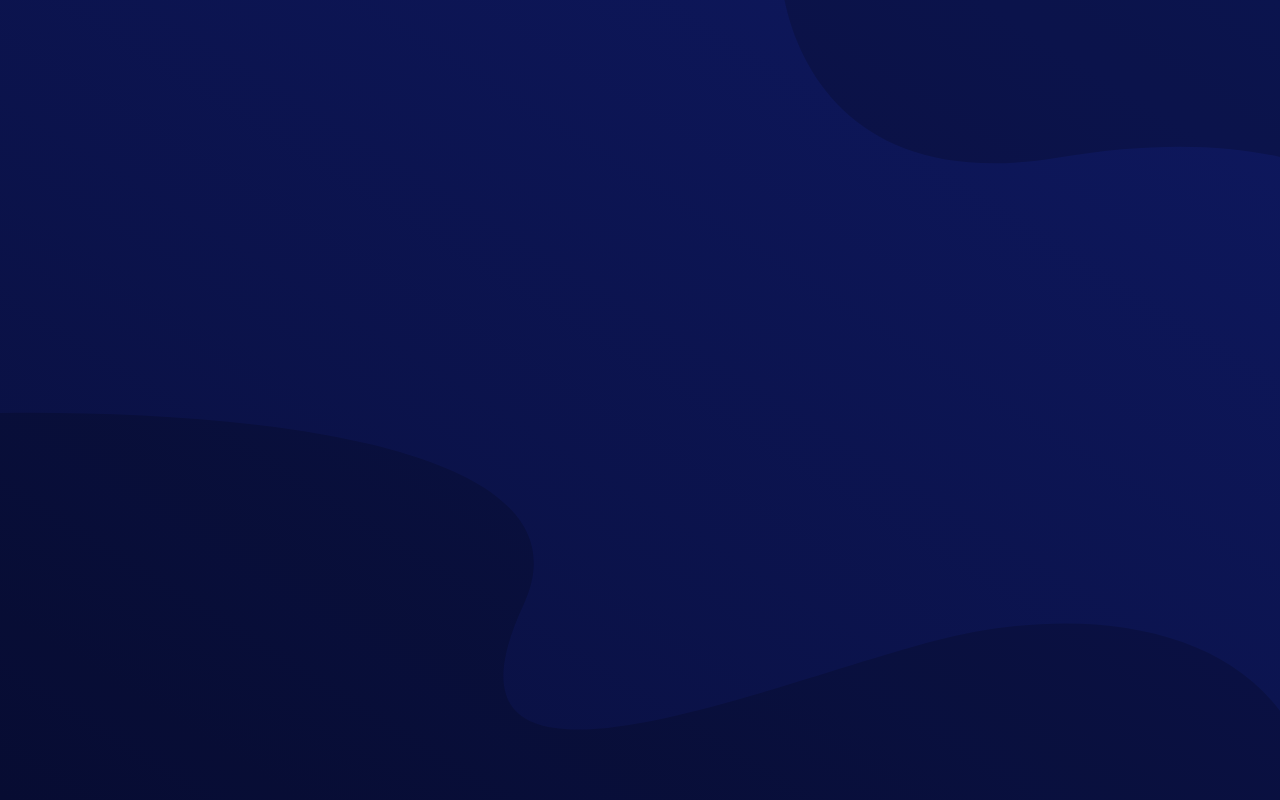
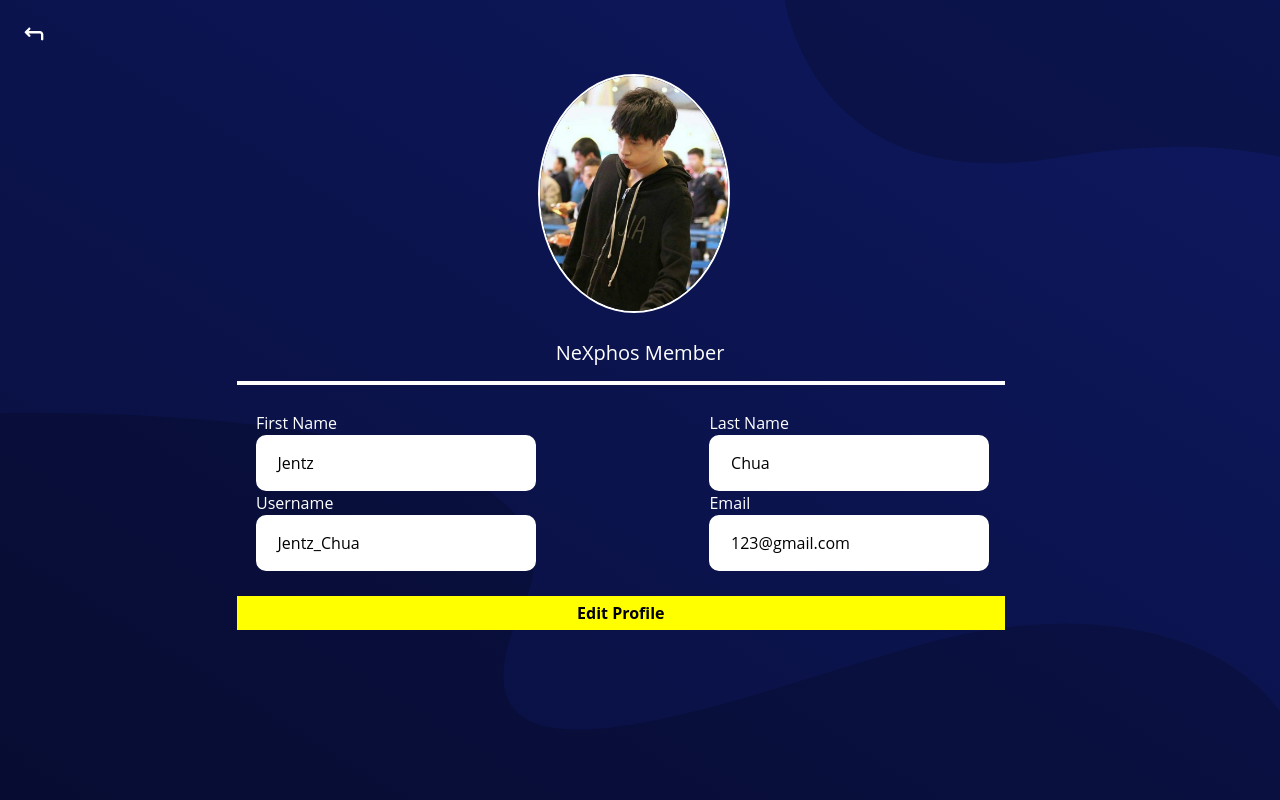
Before and after one commit to The-Varieties/ciso-front-end, a React (Create React App) app: page /profile in a window 1280 px wide. Before the commit this address had no page. Built offline with nearby package versions, Linux system fonts and the light colour scheme.

Commit message:
complete profile page

```diff
--- a/src/App.js
+++ b/src/App.js
@@ -1,4 +1,5 @@
 import { BrowserRouter, Routes, Route } from "react-router-dom";
+import ProfilePage from "./components/profile";
 import AddInstance from "./pages/addNewInstancePage";
 import Dashboard from './pages/dashboard';
 import DataVisPage from './pages/dataVisPage';
@@ -12,6 +13,7 @@ function App() {
           <Route path = '/dashboard' element={<Dashboard />} />
           <Route path = '/data-vis-page' element={<DataVisPage />} />
           <Route path = '/add-new-instance' element={<AddInstance />} />
+          <Route path = '/profile' element={<ProfilePage />}/>
         </Routes>
       </BrowserRouter>
     </div>
--- a/src/components/profile/index.css
+++ b/src/components/profile/index.css
@@ -1,4 +1,87 @@
-.profile-img{
-    width: 20%;
+.container{
+    margin: 0 0;
+    padding: 0 0;
+}
+
+.backarrow{
+    margin:20px 20px;
+}
+
+.profile_detail img{
+    margin-top: 2%;
+    width: 15%;
     border-radius: 60%;
+    border: 2px solid white;
+    margin-left: 42%;
 }
+
+.membername{
+    color: white;
+    text-align: center;
+    margin-top: 2%;
+    font-size: 20px;
+    margin-bottom: 1%;
+}
+
+hr{
+    width: 60%;
+    border: 2px solid white;
+    background-color: white;
+    margin-left: 18.5%;
+}
+
+.first-container{
+    float: left;
+    margin-left: 20%;
+    margin-top: 2%;
+    color: white;
+}
+
+.second-container{
+    float: right;
+    margin-right: 22.7%;
+    margin-top: 2%;
+    color: white;
+}
+
+.first-container .second-container h3{
+    margin-right: 65%;
+}
+
+.first-container p{
+    border: 2px solid white;
+    background-color: white;
+    text-align: left;
+    padding: 5% 7%;
+    width: 280px;
+    border-radius: 10px;
+    color: black;
+}
+
+.second-container p{
+    border: 2px solid white;
+    background-color: white;
+    text-align: left;
+    padding: 5% 7%;
+    width: 280px;
+    border-radius: 10px;
+    color: black;
+}
+
+.edit-button{
+    margin-top: 2%;
+    width: 60%;
+    padding:5px;
+    color:black;
+    background-color: yellow;
+    font-weight: bold;
+    margin-left: 18.5%;
+}
+
+.email{
+    margin-right:220px;
+}
+
+.username{
+    margin-right:190px;
+}
--- a/src/components/profile/index.jsx
+++ b/src/components/profile/index.jsx
@@ -1,14 +1,33 @@
 import React from "react";
 import './index.css';
+import profile from '../../assets/Images/profile.jpg'
+import BackArrow from "../../components/backArrow";
 
-function ProfilePage(props) {
+function ProfilePage() {
   return (
-      <div class="container">
-          <div class="profile-detail">
-              <img src="profile.jpg" alt="Profile"/>
-              <p>NeXphos Member</p>
-          </div>
-      </div>
+    <div class="container">
+        <div class="backarrow">
+            <BackArrow />
+        </div>
+        <div class="profile_detail">
+            <img src={profile} alt="Profile"/>
+            <h1 class="membername">NeXphos Member</h1>
+            <hr/>
+            <div class="first-container">
+                <h3>First Name</h3>
+                <p>Jentz</p>
+                <h3 class="username">Username</h3>
+                <p>Jentz_Chua</p>
+            </div>
+            <div class="second-container">
+                <h3>Last Name</h3>
+                <p>Chua</p>
+                <h3 class="email">Email</h3>
+                <p>123@gmail.com</p>
+            </div>
+            <button class="edit-button">Edit Profile</button>
+        </div>
+    </div>
   )
 }
 
--- a/src/components/rightSizingComponent/index.jsx
+++ b/src/components/rightSizingComponent/index.jsx
@@ -5,7 +5,7 @@ import DropdownMenu from "../dropdownMenu";
 import {connect} from 'react-redux';
 import {getInstance} from '../../store/actions/instanceAction';
 import { useEffect, useState } from "react";
-import { Link } from 'react-router-dom'
+import { Link } from 'react-router-dom';
 
 function RightSizingComponent(props){
     // 0 --> Optimized, 1 --> Under, 2 --> Over
@@ -48,7 +48,7 @@ function RightSizingComponent(props){
                             <path strokeLinecap="round" strokeLinejoin="round" d="M13 16h-1v-4h-1m1-4h.01M21 12a9 9 0 11-18 0 9 9 0 0118 0z" />
                         </svg>
 
-                        <Link to="/profile"><img src={ProfileIcon} alt="Profile Icon" className="h-6 cursor-pointer ml-5 my-auto"/></Link>
+                        <Link to={"/profile"}><img src={ProfileIcon} alt="Profile Icon" className="h-6 cursor-pointer ml-5 my-auto"/></Link>
                     </div>
                 </div>
             </div>
```
Also changed, not shown: src/assets/Images/profile.jpg (renamed from src/components/profile/profile.jpg).
